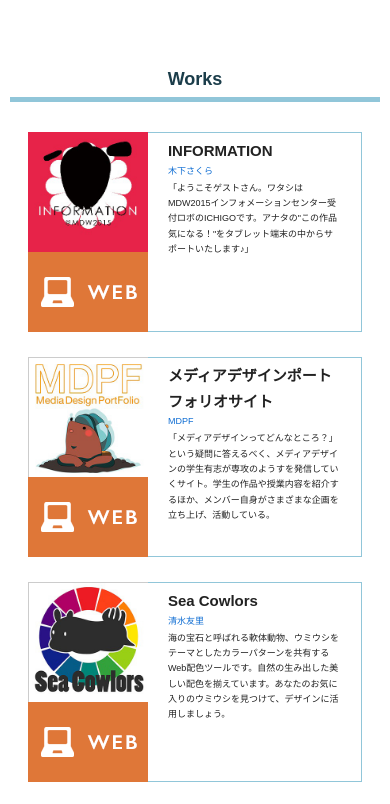
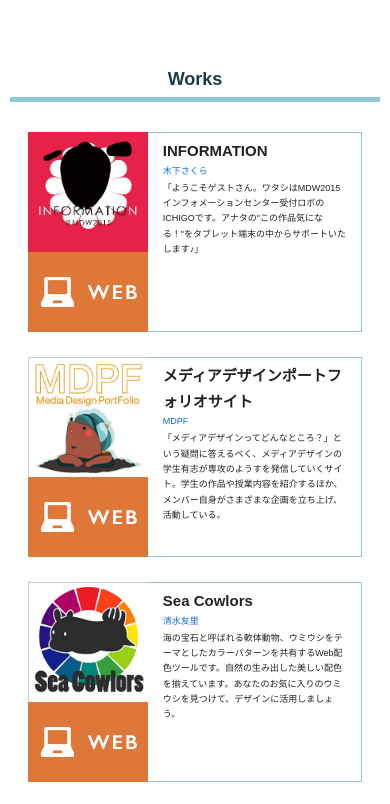
Before and after one commit to mdw2015/mdw2015.github.io, a plain HTML site: page index.html in a window 390 px wide. Shown: the part 980-1784 px from the top of the page. Drawn offline with Linux system fonts and the light colour scheme.

Commit message:
修正4
スマホサイズの余白を調整

```diff
--- a/css/main.css
+++ b/css/main.css
@@ -268,7 +268,7 @@ footer {
 		height: 200px;
 		-webkit-justify-content: center;
 		justify-content: center;
-		width: 85%;
+		width: 90%;
 	}
 	.work img {
 		height: 120px;
@@ -278,6 +278,7 @@ footer {
 	.work ul {
 		border-right: solid 1px #91c6d9;
 		height: 200px;
+		padding: 5px 15px;
 		width: 55%;
 	}
 	.work li:nth-child(2) {
```
